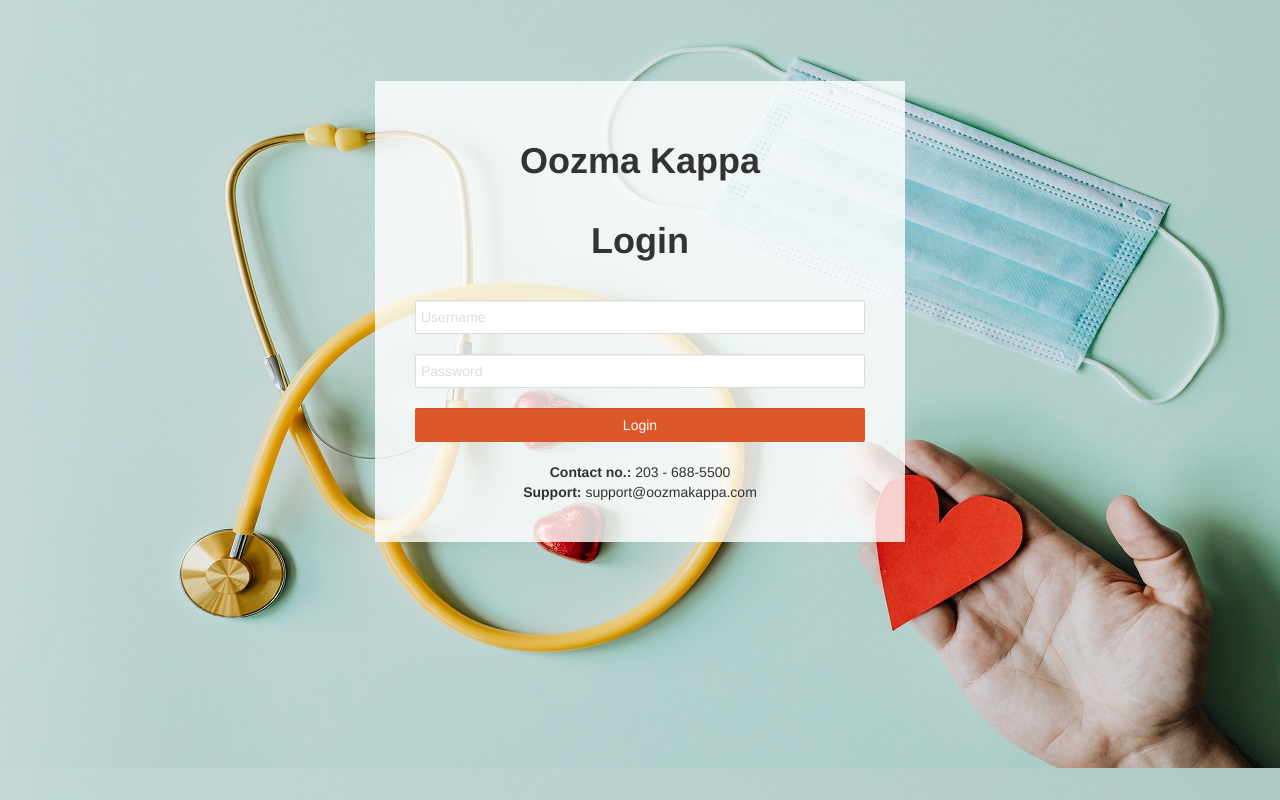
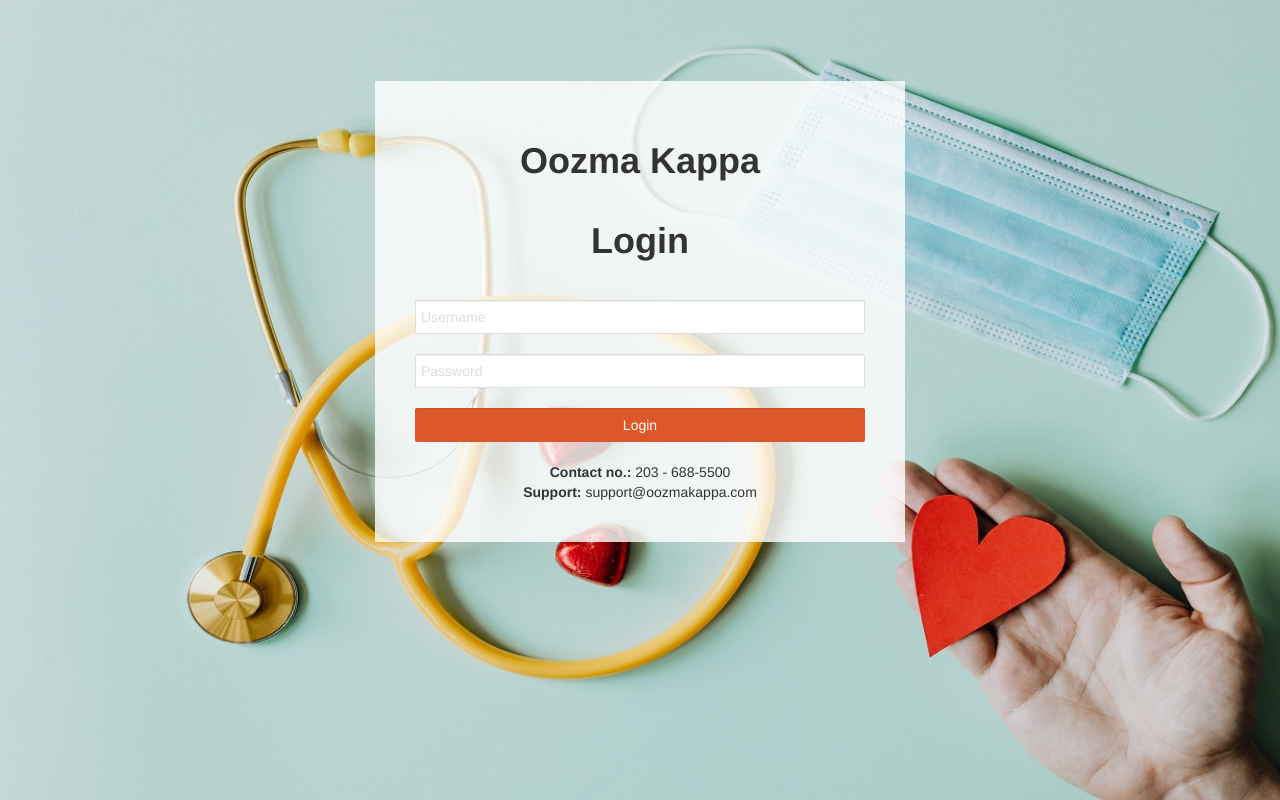
Before and after one commit to devupatel01/IS-436_Lab-4, a PHP site: page /login.html in a window 1280 px wide. Run offline with PHP 8.4, Linux system fonts and the light colour scheme; data that the repository does not hold is empty.

Commit message:
Add css changes

```diff
--- a/assets/css/login.css
+++ b/assets/css/login.css
@@ -1,5 +1,7 @@
 .loginContainer {
     background-image: url('../images/background/bg4.jpg');
+    background-repeat: no-repeat;
+    background-size: cover;
     overflow: hidden;
 }
 
```
